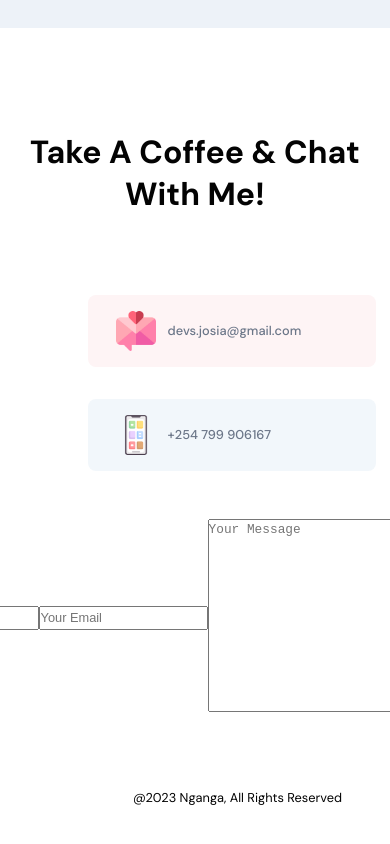
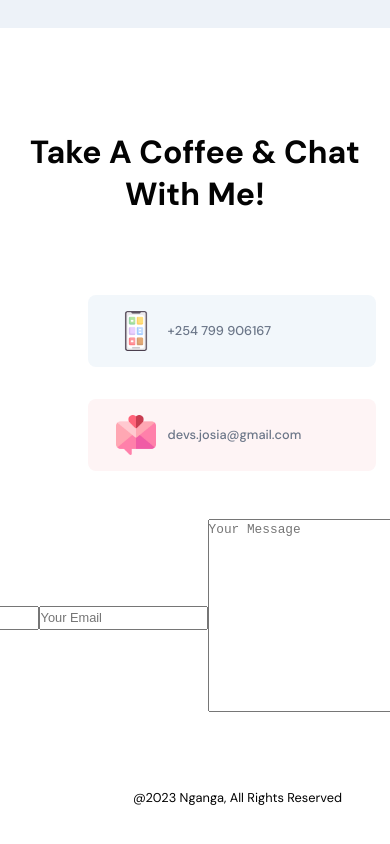
Before and after one commit to spectr-e/nganga, a React (Vite) app in the folder frontend/: page / in a window 390 px wide. Shown: the part 4337-5181 px from the top of the page. Built offline with nearby package versions, Linux system fonts and the light colour scheme; no server answers.

Commit message:
fix: style the cards!

```diff
--- a/frontend/src/container/Footer/Footer.scss
+++ b/frontend/src/container/Footer/Footer.scss
@@ -9,7 +9,7 @@
   display: flex;
   justify-content: space-evenly;
   align-items: center;
-  flex-wrap: wrap;
+  flex-wrap: wrap-reverse;
   margin: 64px 32px 32px;
 
   .app__footer-card {
@@ -46,9 +46,6 @@
       box-shadow: 0 0 24px #fef4f5;
     }
 
-    @media screen and (max-width: 450px) {
-      width: 100%;
-    }
     @media screen and (max-width: 768px) {
       width: 100%;
     }
```
